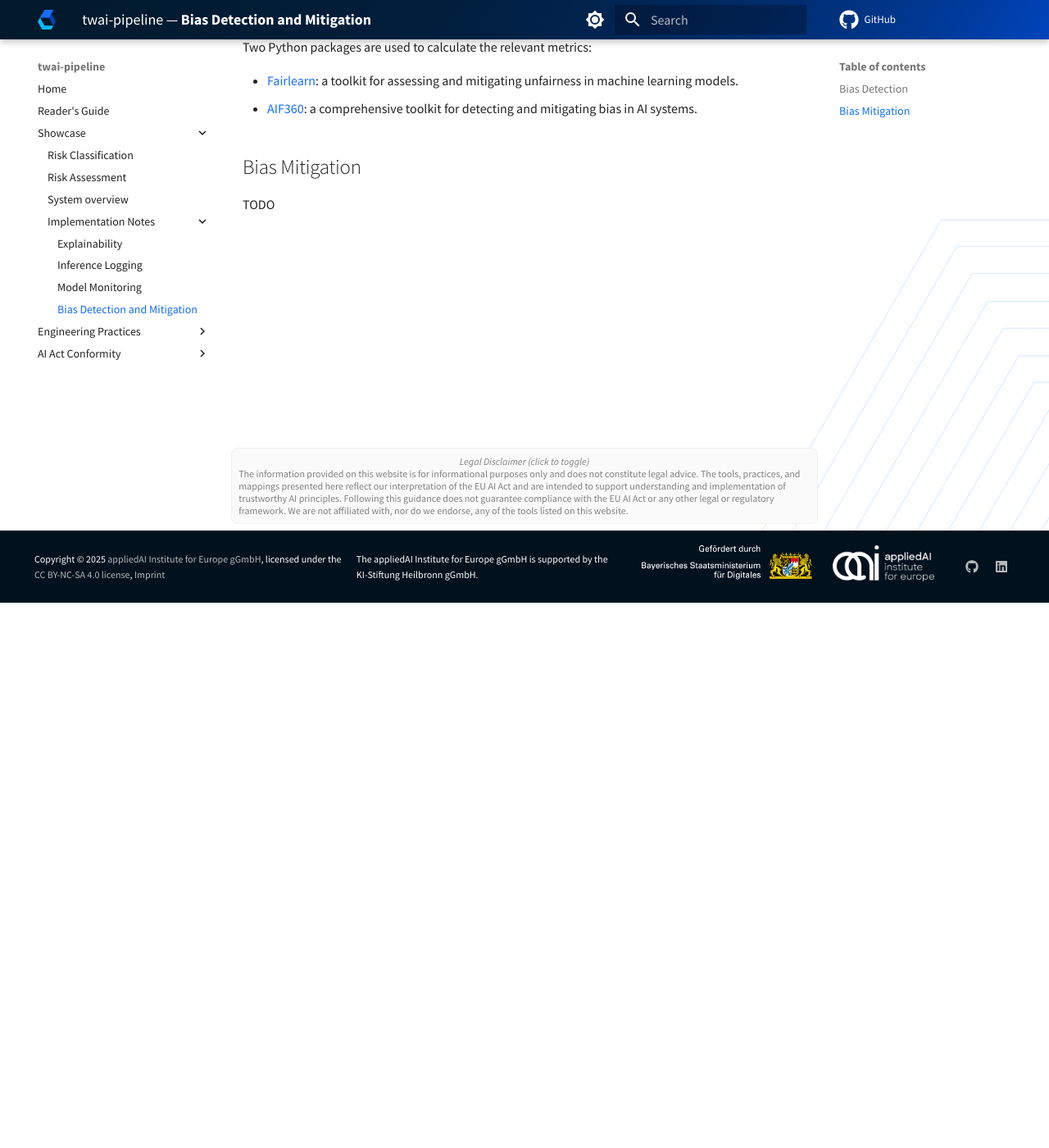
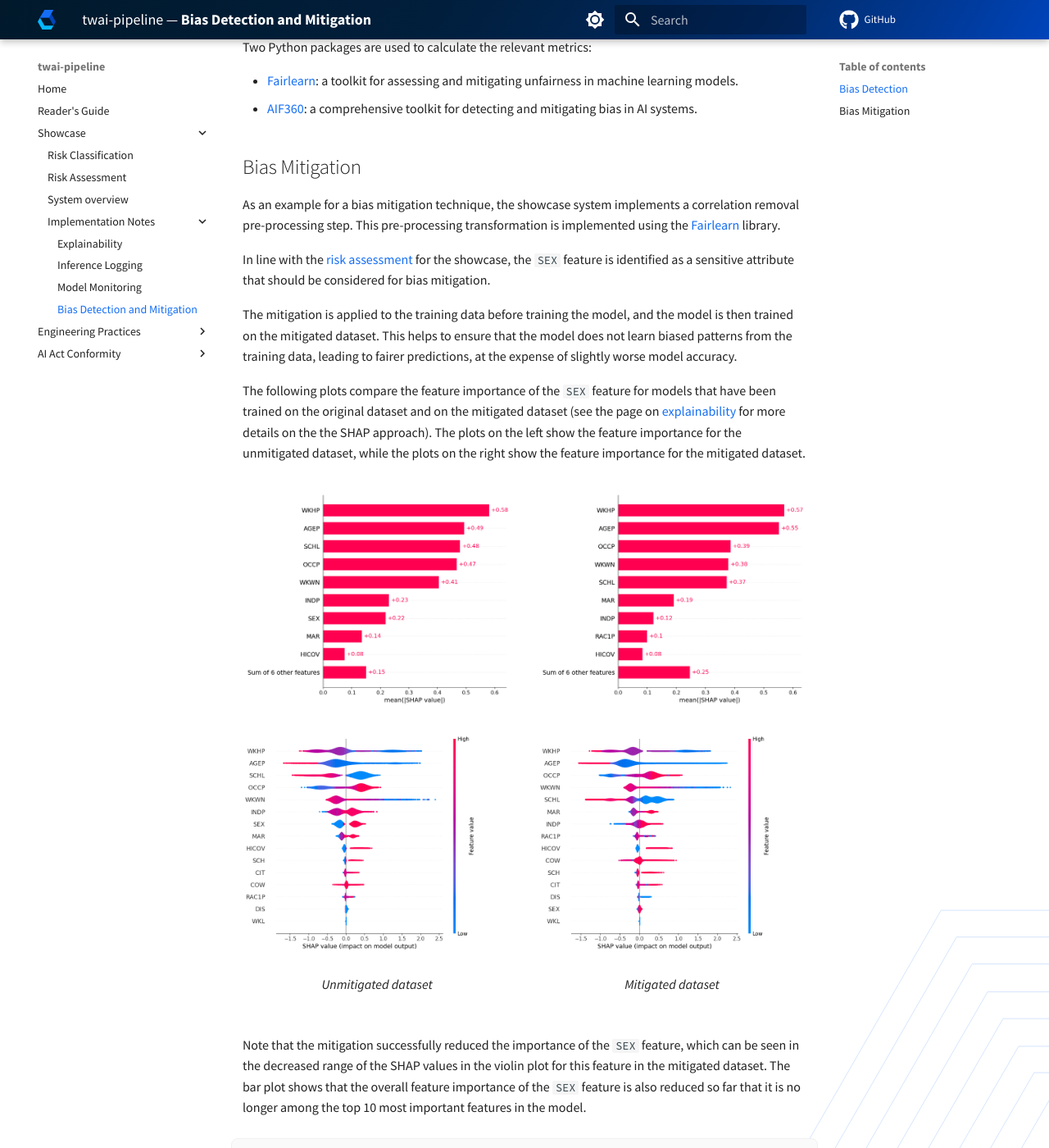
Before and after one commit to aai-institute/practical-ai-act, an MkDocs documentation site: the page built from docs/showcase/implementation-notes/bias.md, in a window 1280 px wide and 1400 px high, scrolled down 665 px. Shown: the whole window at 82% size. Built offline with MkDocs 1.6.1 and Material for MkDocs 9.7.7, drawn with Linux system fonts in a browser that asks for light colours; plug-ins that fetch from the network failed and are left out; comment, search, counter and statistics services are not loaded; the version menu is left out.

Commit message:
docs: Document bias mitigation in showcase

```diff
--- a/docs/showcase/implementation-notes/bias.md
+++ b/docs/showcase/implementation-notes/bias.md
@@ -23,4 +23,29 @@ Two Python packages are used to calculate the relevant metrics:
 
 ## Bias Mitigation
 
-TODO
+As an example for a bias mitigation technique, the showcase system implements a correlation removal pre-processing step.
+This pre-processing transformation is implemented using the [Fairlearn](https://fairlearn.org/v0.12/user_guide/mitigation/preprocessing.html#correlation-remover) library.
+
+In line with the [risk assessment](../risk-assessment.md) for the showcase, the `SEX` feature is identified as a sensitive attribute that should be considered for bias mitigation.
+
+The mitigation is applied to the training data before training the model, and the model is then trained on the mitigated dataset.
+This helps to ensure that the model does not learn biased patterns from the training data, leading to fairer predictions, at the expense of slightly worse model accuracy.
+
+The following plots compare the feature importance of the `SEX` feature for models that have been trained on the original dataset and on the mitigated dataset (see the page on [explainability](../../engineering-practice/explainability.md) for more details on the the SHAP approach).
+The plots on the left show the feature importance for the unmitigated dataset, while the plots on the right show the feature importance for the mitigated dataset.
+
+<div style="display: flex; justify-content: space-between; align-items: center; gap: 2em" markdown="span">
+    <figure markdown="span">
+        ![SHAP bar plot for unmitigated dataset](../../_images/showcase/shap-bar-unmitigated.png)
+        ![SHAP violin plot for unmitigated dataset](../../_images/showcase/shap-violin-unmitigated.png)
+        <figcaption>Unmitigated dataset</figcaption>
+    </figure>
+    <figure markdown="span">
+        ![SHAP bar plot for mitigated dataset](../../_images/showcase/shap-bar-mitigated.png)
+        ![SHAP violin plot for mitigated dataset](../../_images/showcase/shap-violin-mitigated.png)
+        <figcaption>Mitigated dataset</figcaption>
+    </figure>
+</div>
+
+Note that the mitigation successfully reduced the importance of the `SEX` feature, which can be seen in the decreased range of the SHAP values in the violin plot for this feature in the mitigated dataset.
+The bar plot shows that the overall feature importance of the `SEX` feature is also reduced so far that it is no longer among the top 10 most important features in the model.
```
Also changed, not shown: docs/_images/showcase/shap-bar-mitigated.png (added), docs/_images/showcase/shap-bar-unmitigated.png (added), docs/_images/showcase/shap-violin-mitigated.png (added), docs/_images/showcase/shap-violin-unmitigated.png (added).
